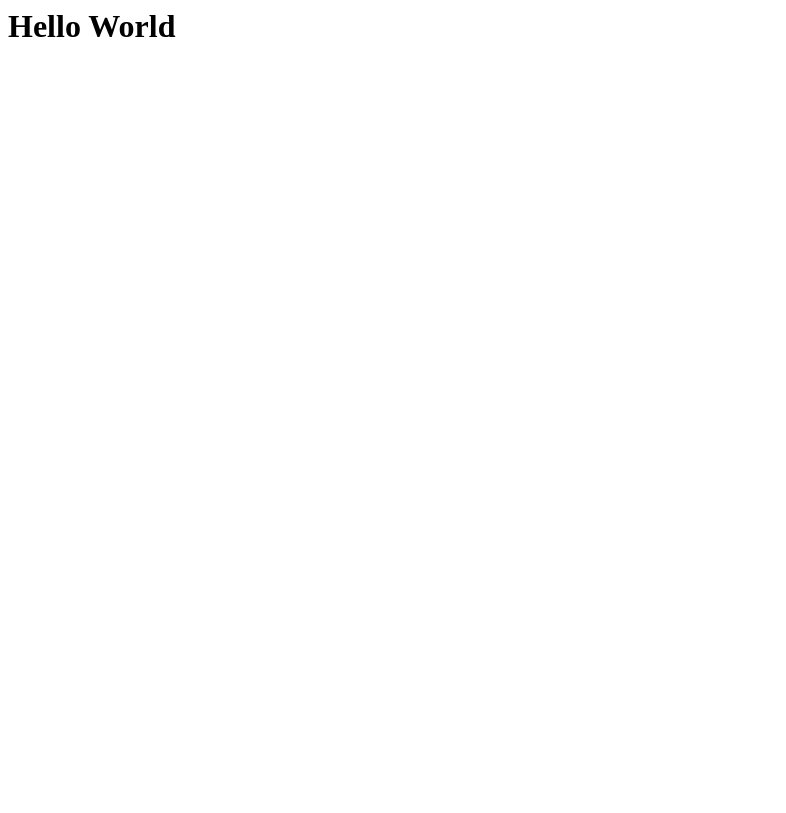
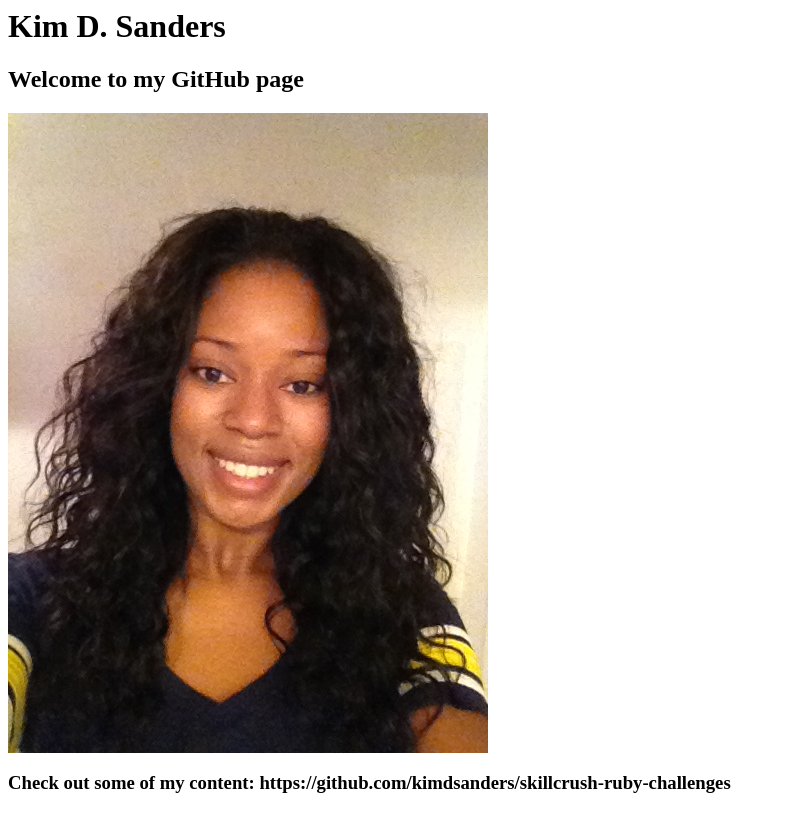
Before and after one commit to kimdsanders/kimdsanders.github.io, a plain HTML site: page index.html in a window 1280 px wide. Shown: the whole page, without its empty margins (0-786 px from the left). Drawn offline with Linux system fonts and the light colour scheme.

Commit message:
added image folder

```diff
--- a/index.html
+++ b/index.html
@@ -1 +1,7 @@
-<h1>Hello World</h1>
+<h1>Kim D. Sanders</h1>
+<h2>Welcome to my GitHub page</h2>
+<img src="images/selfie.jpg">
+
+
+
+<h3>Check out some of my content: https://github.com/kimdsanders/skillcrush-ruby-challenges</h3>
```
Also changed, not shown: images/selfie.jpg (added).
